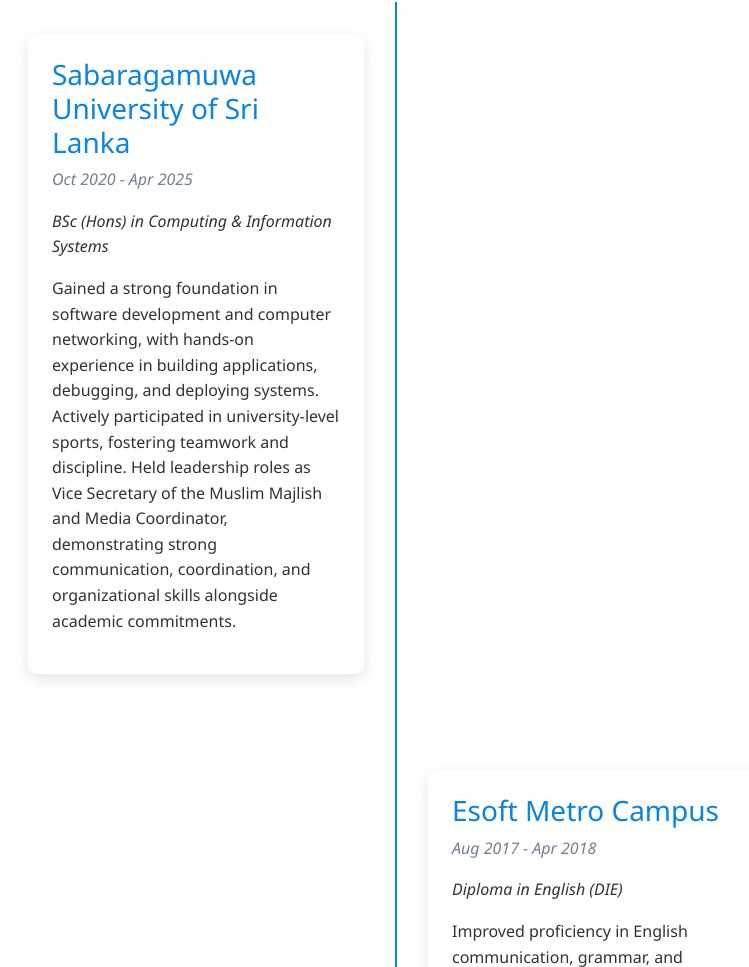
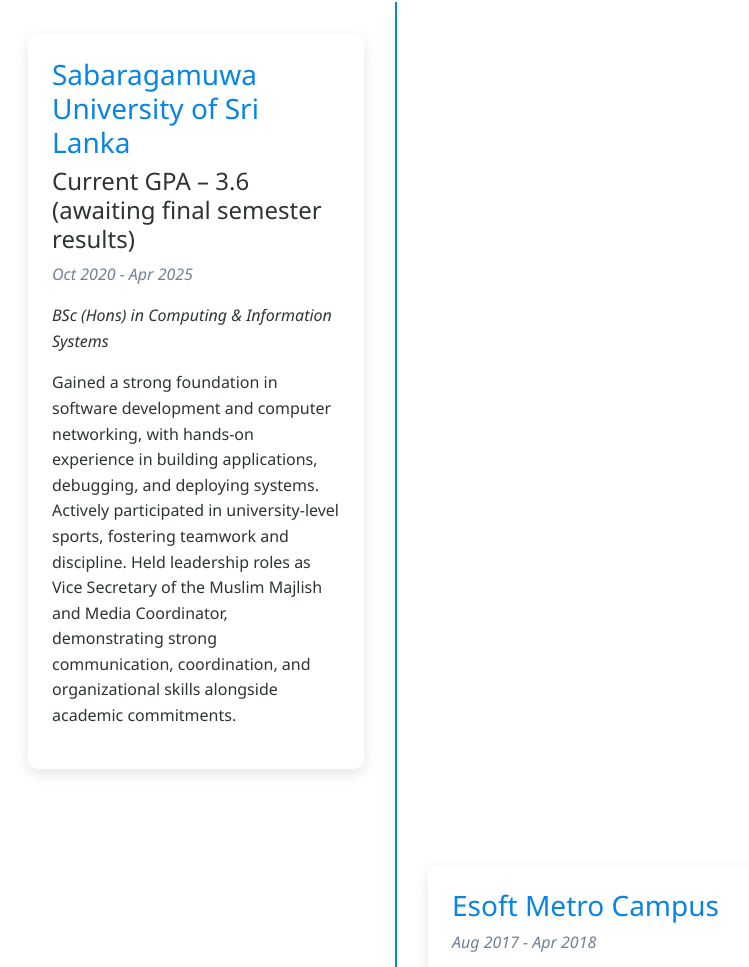
Before and after one commit to SLMRukais99/portfolio, a plain HTML site: page index.html in a window 1280 px wide. Shown: the part 999-1966 px from the top of the page, without its empty margins (244-993 px from the left). Drawn offline with nearby package versions, Linux system fonts and the light colour scheme; a script that the page names is missing.

Commit message:
last update

```diff
--- a/index.html
+++ b/index.html
@@ -61,6 +61,7 @@
                 <div class="timeline-item">
                     <div class="timeline-content">
                         <h3>Sabaragamuwa University of Sri Lanka</h3>
+                        <h4>Current GPA – 3.6 (awaiting final semester results)</h4>
                         <p class="period">Oct 2020 - Apr 2025</p>
                         <p><i>BSc (Hons) in Computing & Information Systems</i> </p>
                         <p class="description"> Gained a strong foundation in software development and computer
```
